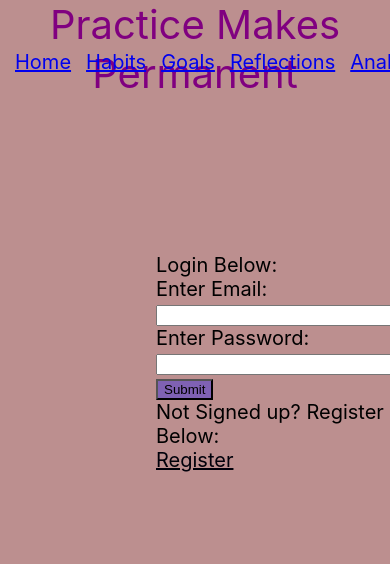
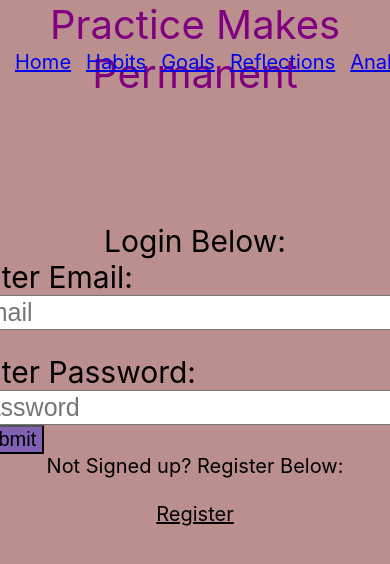
Before and after one commit to AshveerB/practice-makes-permanent, a React (Create React App) app: page /login in a window 390 px wide. Shown: the top 564 px of the page. Built offline with nearby package versions, Linux system fonts and the light colour scheme.

Commit message:
add media queries for login component

```diff
--- a/src/components/login/Login.css
+++ b/src/components/login/Login.css
@@ -1,22 +1,41 @@
 .login {
-    position: fixed;
-    top: 30%;
-    left: 40%;
-    text-align: left;
-    color: black;
-    font-size: 20px;
+    display: flex;
+    flex-direction: column;
+    align-items: center;
+    justify-content: center;
+    height: 600px;
 }
 
 .registration {
-    font-size: 20px;
-    color: rgb(0, 0, 10);
+    color: black;
 }
 
-body {
-    background-color: rosybrown;
-    align-items: center;
-    text-align: center;
-    background-repeat: no-repeat;
-    background-size: cover;
-    background-blend-mode: screen;
+@media only screen and (max-width: 600px) {
+    .loginTitle, .emailLabel, .passwordLabel {
+        font-size: 30px;
+    }
+    .emailInput, .passwordInput {
+        font-size: 25px;
+        width: 450px;
+        display: flex;
+        flex-direction: column;
+    }
+    .loginSubmit {
+        font-size: 20px;
+    }
 }
+
+@media only screen and (min-width: 600px) {
+    .loginTitle, .emailLabel, .passwordLabel {
+        font-size: 40px;
+    }
+    .emailInput, .passwordInput {
+        font-size: 35px;
+        width: 450px;
+        display: flex;
+        flex-direction: column;
+    }
+    .loginSubmit {
+        font-size: 30px;
+    }
+}
--- a/src/components/login/Login.js
+++ b/src/components/login/Login.js
@@ -29,25 +29,32 @@ const Login = ({ loggedIn, setLoggedIn }) => {
 	}
 	return (
 		<div className='login'>
-			Login Below:
+			<div className='loginTitle'>Login Below:</div>
 			<form onSubmit={handleSubmit}>
-				<label htmlFor='email'>Enter Email: </label>
+				<label htmlFor='email' className='emailLabel'>Enter Email: </label>
 				<input
 					id='email'
 					onChange={handleChange}
 					value={formState.email}
+					placeholder='Email'
+					className='emailInput'
 				/>{' '}
 				<br />
-				<label htmlFor='password'>Enter Password: </label>
+				<label htmlFor='password' className='passwordLabel'>Enter Password: </label>
 				<input
 					id='password'
 					onChange={handleChange}
 					value={formState.password}
+					placeholder='Password'
+					className='passwordInput'
 				/>
-				<button type='submit'>Submit</button>
+				<button type='submit' className='loginSubmit'>Submit</button>
 			</form>
-			Not Signed up? Register Below:<br />
-			<Link to='/registration' className='registration'>Register</Link>
+			<div className='registrationTitle'>Not Signed up? Register Below:</div>
+			<br />
+			<Link to='/registration' className='registration'>
+				Register
+			</Link>
 		</div>
 	);
 };
```
Also changed, not shown: 1 other file (tests, documents, lock files or other folders).
